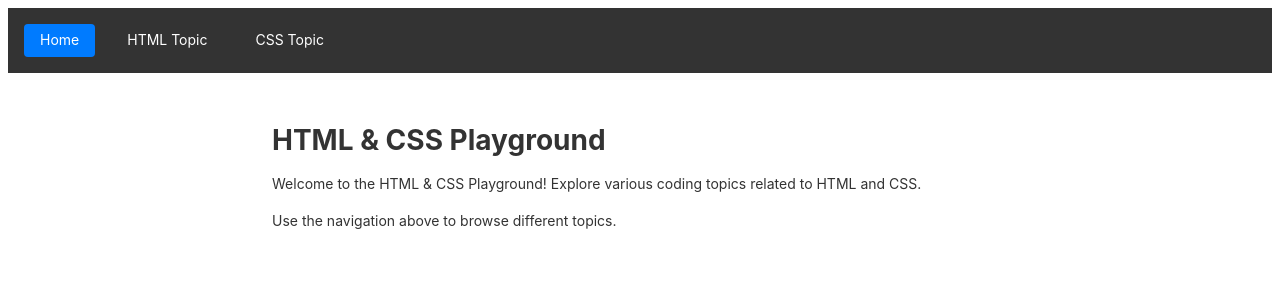
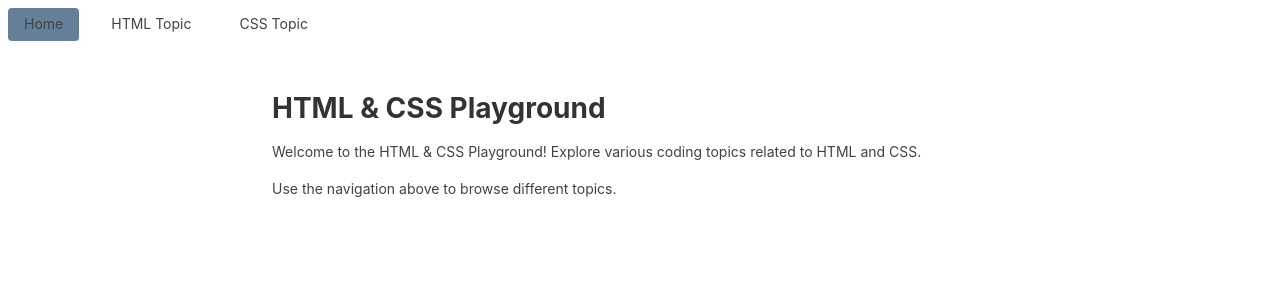
Before and after one commit to keliel/html-css-playground, an Angular app: page / in a window 1280 px wide. Shown: the top 300 px of the page. Built offline with nearby package versions, Linux system fonts and the light colour scheme.

Commit message:
feat: color-system and new more muted colors

```diff
--- a/src/app/app.component.css
+++ b/src/app/app.component.css
@@ -1,7 +1,12 @@
 :host {
+  --pg-surface: var(--pg-grey-50);
+  --pg-on-surface: var(--pg-grey-800);
+
   display: flex;
   flex-direction: column;
   max-height: 100vh;
+  background-color: var(--pg-surface);
+  color: var(--pg-on-surface);
 }
 
 pg-navigation {
--- a/src/app/components/navigation/navigation.component.css
+++ b/src/app/components/navigation/navigation.component.css
@@ -1,23 +1,25 @@
 nav {
   display: flex;
-  gap: 1rem;
-  padding: 1rem;
-  background-color: #333;
-  color: white;
+  gap: var(--pg-nav-gap, var(--pg-space-m));
+  backdrop-filter: blur(var(--pg-nav-blur, 5px));
+  color: var(--pg-nav-color, var(--pg-grey-800));
 }
 
 nav a {
   color: inherit;
   text-decoration: none;
-  padding: 0.5rem 1rem;
-  border-radius: 4px;
-  transition: background-color 0.3s;
+  padding-inline: var(--pg-nav-link-padding-inline, var(--pg-space-m));
+  padding-block: var(--pg-nav-link-padding-block, var(--pg-space-s));
+  border-radius: var(--pg-nav-link-rounding, var(--pg-rounding-m));
+  background-color: var(--pg-nav-link-bg, transparent);
+  transition: background-color color 0.3s;
 }
 
-nav a:hover {
-  background-color: #555;
+nav a:hover,
+nav a:focus-visible {
+  background-color: var(--pg-nav-link-bg-hover, var(--pg-grey-400));
 }
 
 nav a.active {
-  background-color: #007bff;
+  background-color: var(--pg-nav-link-bg-pressed, var(--pg-blueish-500));
 }
--- a/src/app/components/navigation/navigation.component.ts
+++ b/src/app/components/navigation/navigation.component.ts
@@ -1,4 +1,4 @@
-import { Component } from '@angular/core';
+import { Component, input } from '@angular/core';
 import { RouterLink, RouterLinkActive } from '@angular/router';
 
 @Component({
@@ -8,5 +8,4 @@ import { RouterLink, RouterLinkActive } from '@angular/router';
   styleUrl: './navigation.component.css',
 })
 export class NavigationComponent {
-
 }
--- a/src/styles.css
+++ b/src/styles.css
@@ -11,5 +11,30 @@ body {
   font-family: -apple-system, BlinkMacSystemFont, "Segoe UI", Roboto, "Helvetica Neue", Arial, sans-serif;
   font-size: 0.875rem;
   line-height: 1.2;
-  color: #333;
 }
+
+:root {
+  --pg-grey-50: #ffffff;
+  --pg-grey-100: #f5f5f5;
+  --pg-grey-200: #eeeeee;
+  --pg-grey-300: #e0e0e0;
+  --pg-grey-400: #bdbdbd;
+  --pg-grey-500: #9e9e9e;
+  --pg-grey-600: #757575;
+  --pg-grey-700: #616161;
+  --pg-grey-800: #424242;
+  --pg-grey-900: #212121;
+
+  --pg-blueish-500: #667f99;
+
+  --pg-space-xs: 0.25rem;
+  --pg-space-s: 0.5rem;
+  --pg-space-m: 1rem;
+  --pg-space-l: 1.5rem;
+  --pg-space-xl: 2rem;
+
+  --pg-rounding-s: 2px;
+  --pg-rounding-m: 4px;
+  --pg-rounding-l: 8px;
+  --pg-rounding-full: 9999px;
+}
```
